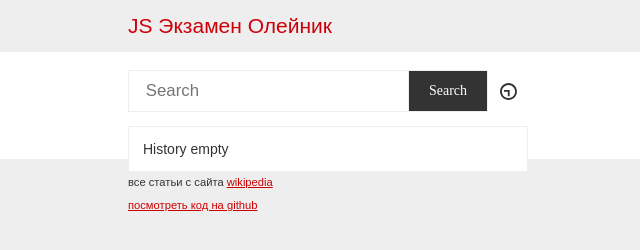
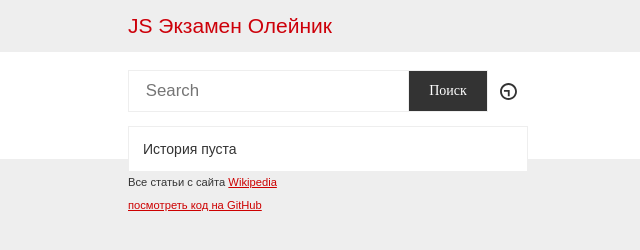
Before and after one commit to Dmitriy-Oleynik/Dmitriy-Oleynik.github.io, a plain HTML site: page index.html in a window 1280 px wide. Both pictures are taken after a click on the button 820 px from the left and 91 px from the top of the page. Shown: the full height of the page, 312-952 px from the left. Drawn offline with Linux system fonts and the light colour scheme.

Commit message:
commit 5

```diff
--- a/index.html
+++ b/index.html
@@ -24,7 +24,7 @@
 
       <form class='search'>
         <input type='text' name='query'>
-        <button type='submit'>Search</button>
+        <button type='submit'>Поиск</button>
         <button class='history-button' type='button'>
           <svg xmlns="http://www.w3.org/2000/svg" xmlns:xlink="http://www.w3.org/1999/xlink" version="1.1" x="0px" y="0px" width="512px" height="512px" viewBox="0 0 512 512" enable-background="new 0 0 512 512" xml:space="preserve">
             <path d="M367 295.5H227.5V142h45v108.5H367V295.5z M256 95c-88.992 0-161 72.022-161 161 c0 89 72 161 161 161c88.992 0 161-72.023 161-161C417 167 345 95 256 95 M256 50c113.771 0 206 92.2 206 206 s-92.229 206-206 206S50 369.8 50 256S142.229 50 256 50z"/>
@@ -32,14 +32,14 @@
         </button>
 
         <div class='history'>
-          <div class='empty-list'>History empty</div>
+          <div class='empty-list'>История пуста</div>
           <div class='history-list'></div>
-          <a href='#' class='history-clear'>clear history</a>
+          <a href='#' class='history-clear'>очистить истоию</a>
         </div>
 
         <div class='suggestions'>
           <img src='img/loading.svg' alt='loading' class='loading suggestions-loading'>
-          <div class='empty-list'>No matches</div>
+          <div class='empty-list'>Нет совпадений</div>
           <div class='suggestions-list'></div>
         </div>
 
@@ -55,8 +55,8 @@
 
   <footer>
     <div class='inner'>
-      все статьи с сайта <a href='https://ru.wikipedia.org/' target="_blank">wikipedia</a> <br>
-      <a href='https://github.com/Dmitriy-Oleynik/Dmitriy-Oleynik.github.io' target="_blank">посмотреть код на github</a>
+      Все статьи с сайта <a href='https://ru.wikipedia.org/' target="_blank">Wikipedia</a> <br>
+      <a href='https://github.com/Dmitriy-Oleynik/Dmitriy-Oleynik.github.io' target="_blank">посмотреть код на GitHub</a>
     </div>
   </footer>
 
```
